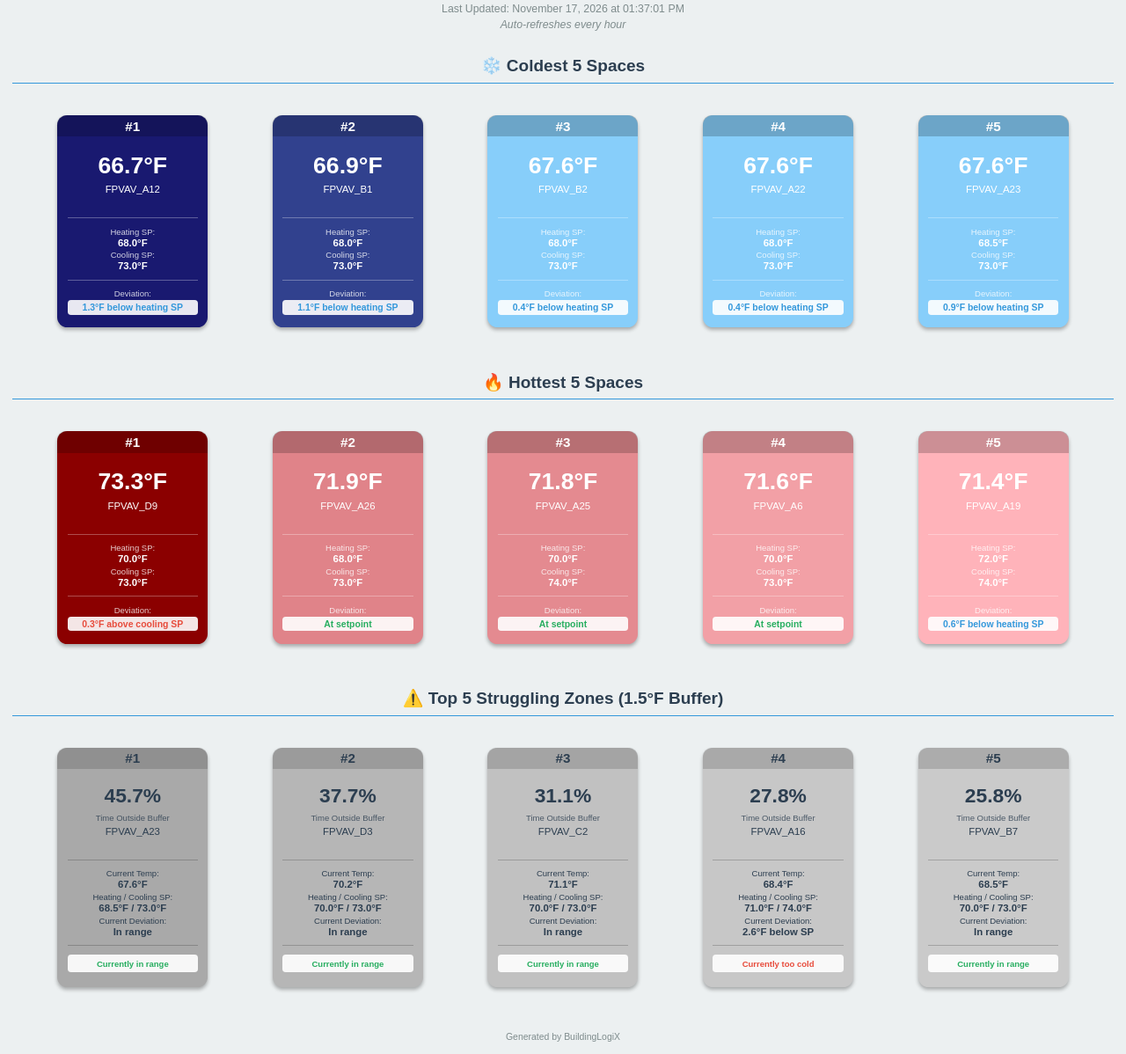
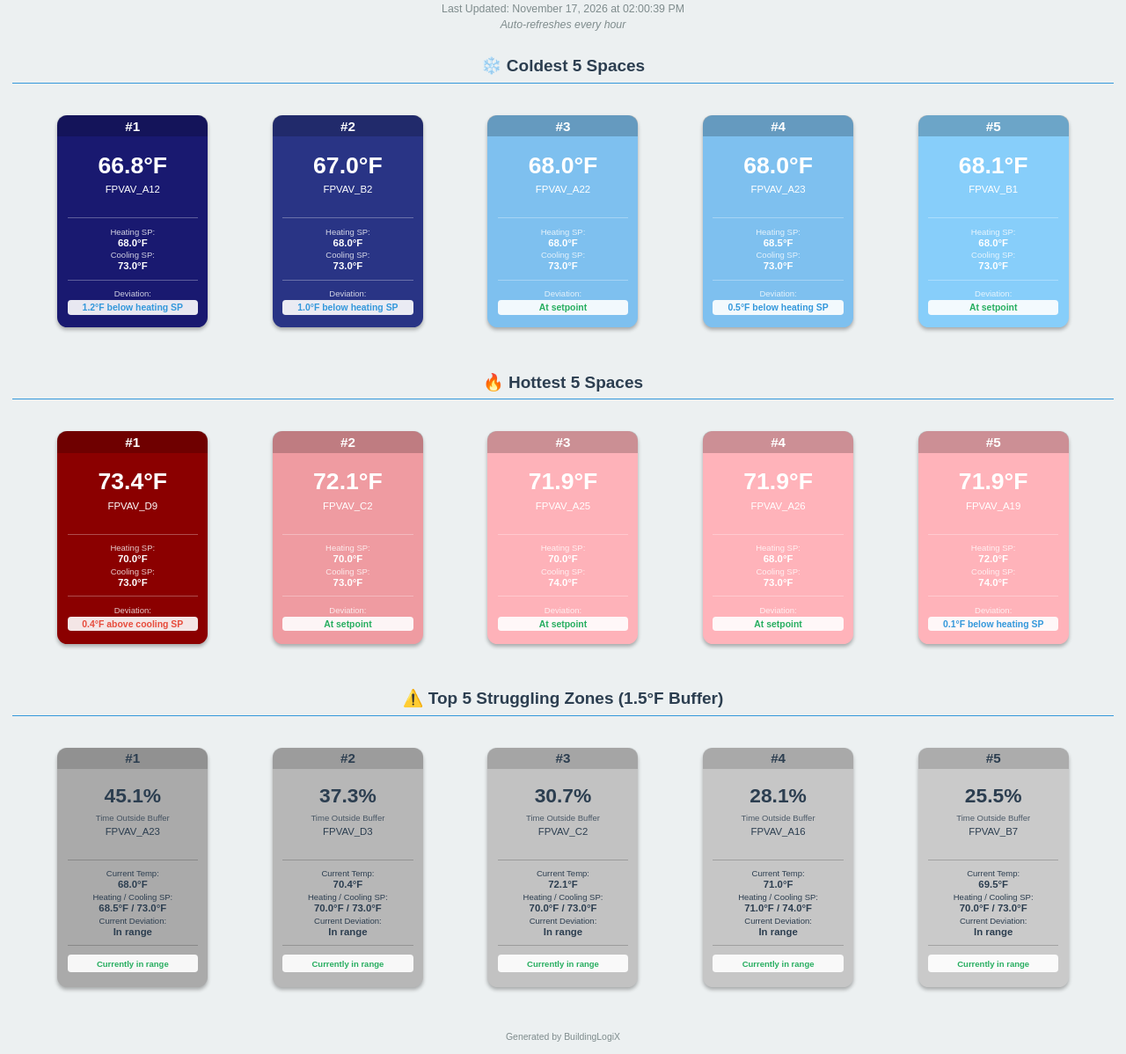
Before and after one commit to NAndersonBLX/cchs-coldest-spaces, a plain HTML site: page index.html in a window 1280 px wide. Shown: the part 50-1248 px from the top of the page at 88% size. Drawn offline with Linux system fonts and the light colour scheme.

Commit message:
Update building monitor - 2026-11-17 14:00:41

```diff
--- a/index.html
+++ b/index.html
@@ -181,7 +181,7 @@
 <body>
     <div class="header">
         <h1>Covenant Christian HS - Building Monitor</h1>
-        <p>Last Updated: November 17, 2026 at 01:37:01 PM</p>
+        <p>Last Updated: November 17, 2026 at 02:00:39 PM</p>
         <p style="font-style: italic; margin-top: 4px;">Auto-refreshes every hour</p>
     </div>
 
@@ -193,7 +193,7 @@
                 <h3>#1</h3>
             </div>
             <div class="widget-content">
-                <div class="widget-temp">66.7°F</div>
+                <div class="widget-temp">66.8°F</div>
                 <div class="widget-name">FPVAV_A12</div>
                 <hr class="widget-divider">
                 <div class="widget-info">
@@ -207,17 +207,89 @@
                 <hr class="widget-divider">
                 <div class="widget-info">
                     <div class="widget-label">Deviation:</div>
-                    <div class="widget-deviation" style="color: #3498db;">1.3°F below heating SP</div>
+                    <div class="widget-deviation" style="color: #3498db;">1.2°F below heating SP</div>
                 </div>
             </div>
         </div>
 
-        <div class="widget" style="background-color: rgb(49, 65, 142);">
+        <div class="widget" style="background-color: rgb(41, 52, 133);">
             <div class="widget-rank">
                 <h3>#2</h3>
             </div>
             <div class="widget-content">
-                <div class="widget-temp">66.9°F</div>
+                <div class="widget-temp">67.0°F</div>
+                <div class="widget-name">FPVAV_B2</div>
+                <hr class="widget-divider">
+                <div class="widget-info">
+                    <div class="widget-label">Heating SP:</div>
+                    <div class="widget-value">68.0°F</div>
+                </div>
+                <div class="widget-info">
+                    <div class="widget-label">Cooling SP:</div>
+                    <div class="widget-value">73.0°F</div>
+                </div>
+                <hr class="widget-divider">
+                <div class="widget-info">
+                    <div class="widget-label">Deviation:</div>
+                    <div class="widget-deviation" style="color: #3498db;">1.0°F below heating SP</div>
+                </div>
+            </div>
+        </div>
+
+        <div class="widget" style="background-color: rgb(126, 192, 239);">
+            <div class="widget-rank">
+                <h3>#3</h3>
+            </div>
+            <div class="widget-content">
+                <div class="widget-temp">68.0°F</div>
+                <div class="widget-name">FPVAV_A22</div>
+                <hr class="widget-divider">
+                <div class="widget-info">
+                    <div class="widget-label">Heating SP:</div>
+                    <div class="widget-value">68.0°F</div>
+                </div>
+                <div class="widget-info">
+                    <div class="widget-label">Cooling SP:</div>
+                    <div class="widget-value">73.0°F</div>
+                </div>
+                <hr class="widget-divider">
+                <div class="widget-info">
+                    <div class="widget-label">Deviation:</div>
+                    <div class="widget-deviation" style="color: #27ae60;">At setpoint</div>
+                </div>
+            </div>
+        </div>
+
+        <div class="widget" style="background-color: rgb(126, 192, 239);">
+            <div class="widget-rank">
+                <h3>#4</h3>
+            </div>
+            <div class="widget-content">
+                <div class="widget-temp">68.0°F</div>
+                <div class="widget-name">FPVAV_A23</div>
+                <hr class="widget-divider">
+                <div class="widget-info">
+                    <div class="widget-label">Heating SP:</div>
+                    <div class="widget-value">68.5°F</div>
+                </div>
+                <div class="widget-info">
+                    <div class="widget-label">Cooling SP:</div>
+                    <div class="widget-value">73.0°F</div>
+                </div>
+                <hr class="widget-divider">
+                <div class="widget-info">
+                    <div class="widget-label">Deviation:</div>
+                    <div class="widget-deviation" style="color: #3498db;">0.5°F below heating SP</div>
+                </div>
+            </div>
+        </div>
+
+        <div class="widget" style="background-color: rgb(135, 206, 250);">
+            <div class="widget-rank">
+                <h3>#5</h3>
+            </div>
+            <div class="widget-content">
+                <div class="widget-temp">68.1°F</div>
                 <div class="widget-name">FPVAV_B1</div>
                 <hr class="widget-divider">
                 <div class="widget-info">
@@ -231,79 +303,7 @@
                 <hr class="widget-divider">
                 <div class="widget-info">
                     <div class="widget-label">Deviation:</div>
-                    <div class="widget-deviation" style="color: #3498db;">1.1°F below heating SP</div>
-                </div>
-            </div>
-        </div>
-
-        <div class="widget" style="background-color: rgb(135, 206, 250);">
-            <div class="widget-rank">
-                <h3>#3</h3>
-            </div>
-            <div class="widget-content">
-                <div class="widget-temp">67.6°F</div>
-                <div class="widget-name">FPVAV_B2</div>
-                <hr class="widget-divider">
-                <div class="widget-info">
-                    <div class="widget-label">Heating SP:</div>
-                    <div class="widget-value">68.0°F</div>
-                </div>
-                <div class="widget-info">
-                    <div class="widget-label">Cooling SP:</div>
-                    <div class="widget-value">73.0°F</div>
-                </div>
-                <hr class="widget-divider">
-                <div class="widget-info">
-                    <div class="widget-label">Deviation:</div>
-                    <div class="widget-deviation" style="color: #3498db;">0.4°F below heating SP</div>
-                </div>
-            </div>
-        </div>
-
-        <div class="widget" style="background-color: rgb(135, 206, 250);">
-            <div class="widget-rank">
-                <h3>#4</h3>
-            </div>
-            <div class="widget-content">
-                <div class="widget-temp">67.6°F</div>
-                <div class="widget-name">FPVAV_A22</div>
-                <hr class="widget-divider">
-                <div class="widget-info">
-                    <div class="widget-label">Heating SP:</div>
-                    <div class="widget-value">68.0°F</div>
-                </div>
-                <div class="widget-info">
-                    <div class="widget-label">Cooling SP:</div>
-                    <div class="widget-value">73.0°F</div>
-                </div>
-                <hr class="widget-divider">
-                <div class="widget-info">
-                    <div class="widget-label">Deviation:</div>
-                    <div class="widget-deviation" style="color: #3498db;">0.4°F below heating SP</div>
-                </div>
-            </div>
-        </div>
-
-        <div class="widget" style="background-color: rgb(135, 206, 250);">
-            <div class="widget-rank">
-                <h3>#5</h3>
-            </div>
-            <div class="widget-content">
-                <div class="widget-temp">67.6°F</div>
-                <div class="widget-name">FPVAV_A23</div>
-                <hr class="widget-divider">
-                <div class="widget-info">
-                    <div class="widget-label">Heating SP:</div>
-                    <div class="widget-value">68.5°F</div>
-                </div>
-                <div class="widget-info">
-                    <div class="widget-label">Cooling SP:</div>
-                    <div class="widget-value">73.0°F</div>
-                </div>
-                <hr class="widget-divider">
-                <div class="widget-info">
-                    <div class="widget-label">Deviation:</div>
-                    <div class="widget-deviation" style="color: #3498db;">0.9°F below heating SP</div>
+                    <div class="widget-deviation" style="color: #27ae60;">At setpoint</div>
                 </div>
             </div>
         </div>
@@ -318,7 +318,7 @@
                 <h3>#1</h3>
             </div>
             <div class="widget-content">
-                <div class="widget-temp">73.3°F</div>
+                <div class="widget-temp">73.4°F</div>
                 <div class="widget-name">FPVAV_D9</div>
                 <hr class="widget-divider">
                 <div class="widget-info">
@@ -332,14 +332,62 @@
                 <hr class="widget-divider">
                 <div class="widget-info">
                     <div class="widget-label">Deviation:</div>
-                    <div class="widget-deviation" style="color: #e74c3c;">0.3°F above cooling SP</div>
+                    <div class="widget-deviation" style="color: #e74c3c;">0.4°F above cooling SP</div>
                 </div>
             </div>
         </div>
 
-        <div class="widget" style="background-color: rgb(224, 131, 137);">
+        <div class="widget" style="background-color: rgb(239, 155, 161);">
             <div class="widget-rank">
                 <h3>#2</h3>
+            </div>
+            <div class="widget-content">
+                <div class="widget-temp">72.1°F</div>
+                <div class="widget-name">FPVAV_C2</div>
+                <hr class="widget-divider">
+                <div class="widget-info">
+                    <div class="widget-label">Heating SP:</div>
+                    <div class="widget-value">70.0°F</div>
+                </div>
+                <div class="widget-info">
+                    <div class="widget-label">Cooling SP:</div>
+                    <div class="widget-value">73.0°F</div>
+                </div>
+                <hr class="widget-divider">
+                <div class="widget-info">
+                    <div class="widget-label">Deviation:</div>
+                    <div class="widget-deviation" style="color: #27ae60;">At setpoint</div>
+                </div>
+            </div>
+        </div>
+
+        <div class="widget" style="background-color: rgb(254, 178, 185);">
+            <div class="widget-rank">
+                <h3>#3</h3>
+            </div>
+            <div class="widget-content">
+                <div class="widget-temp">71.9°F</div>
+                <div class="widget-name">FPVAV_A25</div>
+                <hr class="widget-divider">
+                <div class="widget-info">
+                    <div class="widget-label">Heating SP:</div>
+                    <div class="widget-value">70.0°F</div>
+                </div>
+                <div class="widget-info">
+                    <div class="widget-label">Cooling SP:</div>
+                    <div class="widget-value">74.0°F</div>
+                </div>
+                <hr class="widget-divider">
+                <div class="widget-info">
+                    <div class="widget-label">Deviation:</div>
+                    <div class="widget-deviation" style="color: #27ae60;">At setpoint</div>
+                </div>
+            </div>
+        </div>
+
+        <div class="widget" style="background-color: rgb(255, 179, 186);">
+            <div class="widget-rank">
+                <h3>#4</h3>
             </div>
             <div class="widget-content">
                 <div class="widget-temp">71.9°F</div>
@@ -361,60 +409,12 @@
             </div>
         </div>
 
-        <div class="widget" style="background-color: rgb(228, 138, 144);">
-            <div class="widget-rank">
-                <h3>#3</h3>
-            </div>
-            <div class="widget-content">
-                <div class="widget-temp">71.8°F</div>
-                <div class="widget-name">FPVAV_A25</div>
-                <hr class="widget-divider">
-                <div class="widget-info">
-                    <div class="widget-label">Heating SP:</div>
-                    <div class="widget-value">70.0°F</div>
-                </div>
-                <div class="widget-info">
-                    <div class="widget-label">Cooling SP:</div>
-                    <div class="widget-value">74.0°F</div>
-                </div>
-                <hr class="widget-divider">
-                <div class="widget-info">
-                    <div class="widget-label">Deviation:</div>
-                    <div class="widget-deviation" style="color: #27ae60;">At setpoint</div>
-                </div>
-            </div>
-        </div>
-
-        <div class="widget" style="background-color: rgb(242, 160, 166);">
-            <div class="widget-rank">
-                <h3>#4</h3>
-            </div>
-            <div class="widget-content">
-                <div class="widget-temp">71.6°F</div>
-                <div class="widget-name">FPVAV_A6</div>
-                <hr class="widget-divider">
-                <div class="widget-info">
-                    <div class="widget-label">Heating SP:</div>
-                    <div class="widget-value">70.0°F</div>
-                </div>
-                <div class="widget-info">
-                    <div class="widget-label">Cooling SP:</div>
-                    <div class="widget-value">73.0°F</div>
-                </div>
-                <hr class="widget-divider">
-                <div class="widget-info">
-                    <div class="widget-label">Deviation:</div>
-                    <div class="widget-deviation" style="color: #27ae60;">At setpoint</div>
-                </div>
-            </div>
-        </div>
-
         <div class="widget" style="background-color: rgb(255, 179, 186);">
             <div class="widget-rank">
                 <h3>#5</h3>
             </div>
             <div class="widget-content">
-                <div class="widget-temp">71.4°F</div>
+                <div class="widget-temp">71.9°F</div>
                 <div class="widget-name">FPVAV_A19</div>
                 <hr class="widget-divider">
                 <div class="widget-info">
@@ -428,7 +428,7 @@
                 <hr class="widget-divider">
                 <div class="widget-info">
                     <div class="widget-label">Deviation:</div>
-                    <div class="widget-deviation" style="color: #3498db;">0.6°F below heating SP</div>
+                    <div class="widget-deviation" style="color: #3498db;">0.1°F below heating SP</div>
                 </div>
             </div>
         </div>
@@ -438,18 +438,18 @@
     <h2 class="section-title">⚠️ Top 5 Struggling Zones (1.5°F Buffer)</h2>
     <div class="widgets-container">
 
-        <div class="widget" style="background-color: rgb(169, 169, 169);">
+        <div class="widget" style="background-color: rgb(170, 170, 170);">
             <div class="widget-rank" style="background-color: rgba(0,0,0,0.15);">
                 <h3 style="color: #2c3e50;">#1</h3>
             </div>
             <div class="widget-content">
-                <div class="widget-percent" style="color: #2c3e50;">45.7%</div>
+                <div class="widget-percent" style="color: #2c3e50;">45.1%</div>
                 <div class="widget-label" style="color: #2c3e50; opacity: 0.8;">Time Outside Buffer</div>
                 <div class="widget-name" style="color: #2c3e50;">FPVAV_A23</div>
                 <hr class="widget-divider" style="border-top-color: rgba(0,0,0,0.2);">
                 <div class="widget-info">
                     <div class="widget-label" style="color: #2c3e50;">Current Temp:</div>
-                    <div class="widget-value" style="color: #2c3e50;">67.6°F</div>
+                    <div class="widget-value" style="color: #2c3e50;">68.0°F</div>
                 </div>
                 <div class="widget-info">
                     <div class="widget-label" style="color: #2c3e50;">Heating / Cooling SP:</div>
@@ -464,18 +464,18 @@
             </div>
         </div>
 
-        <div class="widget" style="background-color: rgb(182, 182, 182);">
+        <div class="widget" style="background-color: rgb(183, 183, 183);">
             <div class="widget-rank" style="background-color: rgba(0,0,0,0.15);">
                 <h3 style="color: #2c3e50;">#2</h3>
             </div>
             <div class="widget-content">
-                <div class="widget-percent" style="color: #2c3e50;">37.7%</div>
+                <div class="widget-percent" style="color: #2c3e50;">37.3%</div>
                 <div class="widget-label" style="color: #2c3e50; opacity: 0.8;">Time Outside Buffer</div>
                 <div class="widget-name" style="color: #2c3e50;">FPVAV_D3</div>
                 <hr class="widget-divider" style="border-top-color: rgba(0,0,0,0.2);">
                 <div class="widget-info">
                     <div class="widget-label" style="color: #2c3e50;">Current Temp:</div>
-                    <div class="widget-value" style="color: #2c3e50;">70.2°F</div>
+                    <div class="widget-value" style="color: #2c3e50;">70.4°F</div>
                 </div>
                 <div class="widget-info">
                     <div class="widget-label" style="color: #2c3e50;">Heating / Cooling SP:</div>
@@ -490,18 +490,18 @@
             </div>
         </div>
 
-        <div class="widget" style="background-color: rgb(193, 193, 193);">
+        <div class="widget" style="background-color: rgb(194, 194, 194);">
             <div class="widget-rank" style="background-color: rgba(0,0,0,0.15);">
                 <h3 style="color: #2c3e50;">#3</h3>
             </div>
             <div class="widget-content">
-                <div class="widget-percent" style="color: #2c3e50;">31.1%</div>
+                <div class="widget-percent" style="color: #2c3e50;">30.7%</div>
                 <div class="widget-label" style="color: #2c3e50; opacity: 0.8;">Time Outside Buffer</div>
                 <div class="widget-name" style="color: #2c3e50;">FPVAV_C2</div>
                 <hr class="widget-divider" style="border-top-color: rgba(0,0,0,0.2);">
                 <div class="widget-info">
                     <div class="widget-label" style="color: #2c3e50;">Current Temp:</div>
-                    <div class="widget-value" style="color: #2c3e50;">71.1°F</div>
+                    <div class="widget-value" style="color: #2c3e50;">72.1°F</div>
                 </div>
                 <div class="widget-info">
                     <div class="widget-label" style="color: #2c3e50;">Heating / Cooling SP:</div>
@@ -516,18 +516,18 @@
             </div>
         </div>
 
-        <div class="widget" style="background-color: rgb(199, 199, 199);">
+        <div class="widget" style="background-color: rgb(198, 198, 198);">
             <div class="widget-rank" style="background-color: rgba(0,0,0,0.15);">
                 <h3 style="color: #2c3e50;">#4</h3>
             </div>
             <div class="widget-content">
-                <div class="widget-percent" style="color: #2c3e50;">27.8%</div>
+                <div class="widget-percent" style="color: #2c3e50;">28.1%</div>
                 <div class="widget-label" style="color: #2c3e50; opacity: 0.8;">Time Outside Buffer</div>
                 <div class="widget-name" style="color: #2c3e50;">FPVAV_A16</div>
                 <hr class="widget-divider" style="border-top-color: rgba(0,0,0,0.2);">
                 <div class="widget-info">
                     <div class="widget-label" style="color: #2c3e50;">Current Temp:</div>
-                    <div class="widget-value" style="color: #2c3e50;">68.4°F</div>
+                    <div class="widget-value" style="color: #2c3e50;">71.0°F</div>
                 </div>
                 <div class="widget-info">
                     <div class="widget-label" style="color: #2c3e50;">Heating / Cooling SP:</div>
@@ -535,10 +535,10 @@
                 </div>
                 <div class="widget-info">
                     <div class="widget-label" style="color: #2c3e50;">Current Deviation:</div>
-                    <div class="widget-value" style="color: #2c3e50;">2.6°F below SP</div>
+                    <div class="widget-value" style="color: #2c3e50;">In range</div>
                 </div>
                 <hr class="widget-divider" style="border-top-color: rgba(0,0,0,0.2);">
-                <div class="widget-status status-outside">Currently too cold</div>
+                <div class="widget-status status-ok">Currently in range</div>
             </div>
         </div>
 
@@ -547,13 +547,13 @@
                 <h3 style="color: #2c3e50;">#5</h3>
             </div>
             <div class="widget-content">
-                <div class="widget-percent" style="color: #2c3e50;">25.8%</div>
+                <div class="widget-percent" style="color: #2c3e50;">25.5%</div>
                 <div class="widget-label" style="color: #2c3e50; opacity: 0.8;">Time Outside Buffer</div>
                 <div class="widget-name" style="color: #2c3e50;">FPVAV_B7</div>
                 <hr class="widget-divider" style="border-top-color: rgba(0,0,0,0.2);">
                 <div class="widget-info">
                     <div class="widget-label" style="color: #2c3e50;">Current Temp:</div>
-                    <div class="widget-value" style="color: #2c3e50;">68.5°F</div>
+                    <div class="widget-value" style="color: #2c3e50;">69.5°F</div>
                 </div>
                 <div class="widget-info">
                     <div class="widget-label" style="color: #2c3e50;">Heating / Cooling SP:</div>
```
